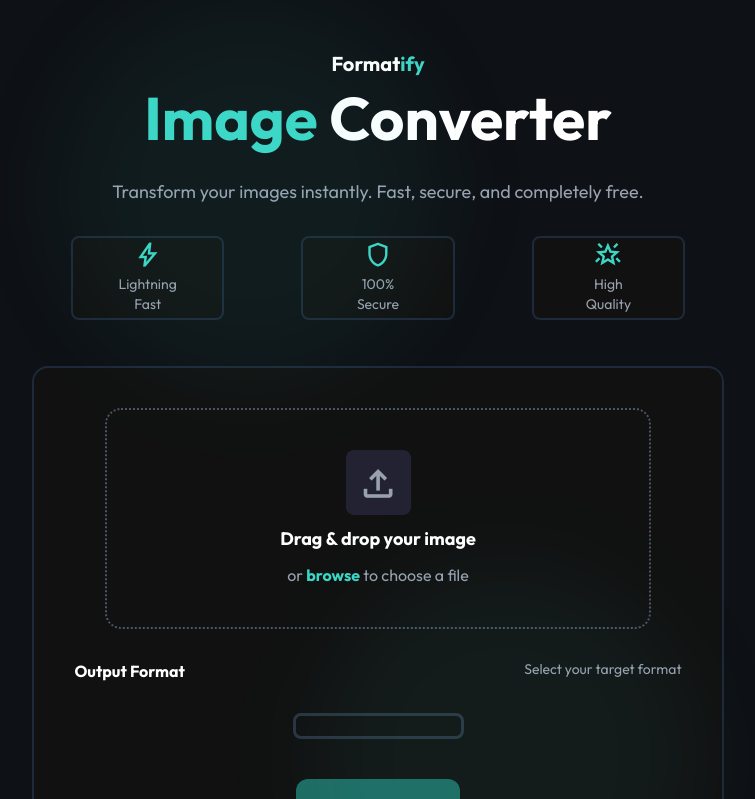
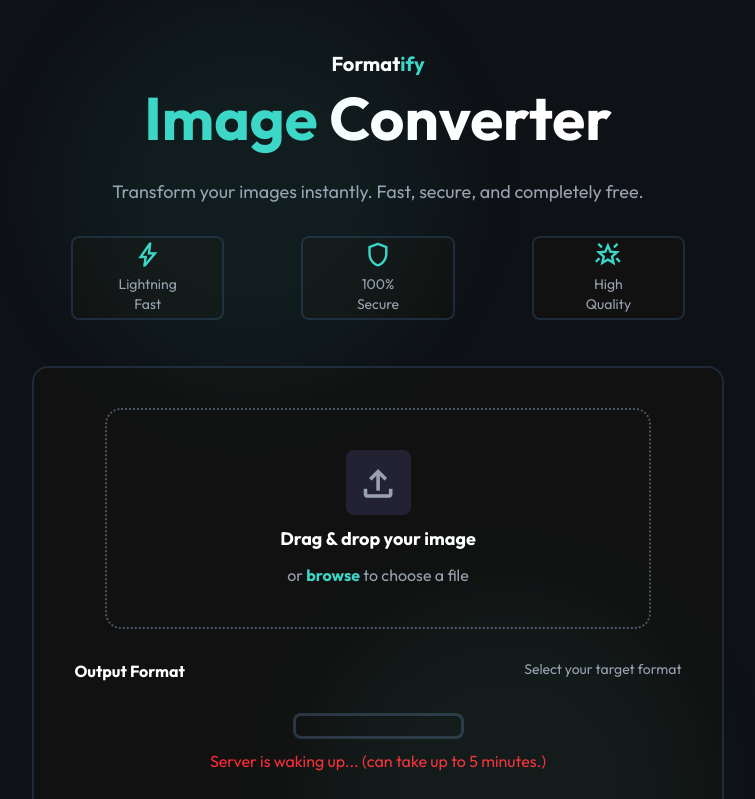
Before and after one commit to Joaquim-Manjama/Image-Converter, a React (Vite) app: page / in a window 1280 px wide. Shown: the top 799 px of the page, without its empty margins (262-1017 px from the left). Built offline with nearby package versions, Linux system fonts and the light colour scheme; no server answers.

Commit message:
inform user about server needing time to wake up

```diff
--- a/src/App.tsx
+++ b/src/App.tsx
@@ -114,6 +114,10 @@
             )))}
           </div>
 
+          {/*Server Asleep*/}
+
+          {supportedImageTypes.length === 1 && <p className="text-red-500">Server is waking up... {"(can take up to 5 minutes.)"}</p>}
+
           {/*Conversion Button*/}
           {
             loading ?
--- a/src/service/index.ts
+++ b/src/service/index.ts
@@ -9,7 +9,6 @@
 
     // eslint-disable-next-line @typescript-eslint/no-unused-vars
     catch (error) {
-        alert("Failed to comunicate with the server. Please try again later. ");
         return [];
     }
 
```
